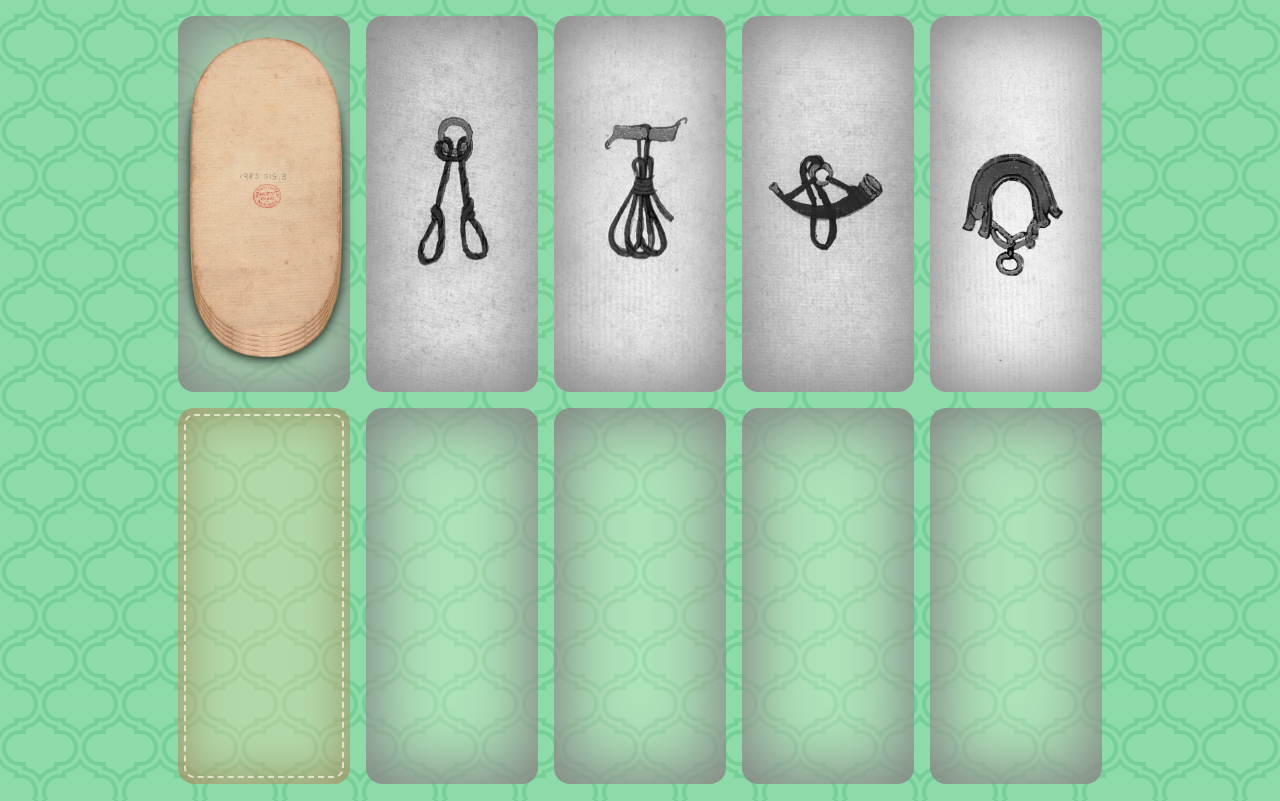
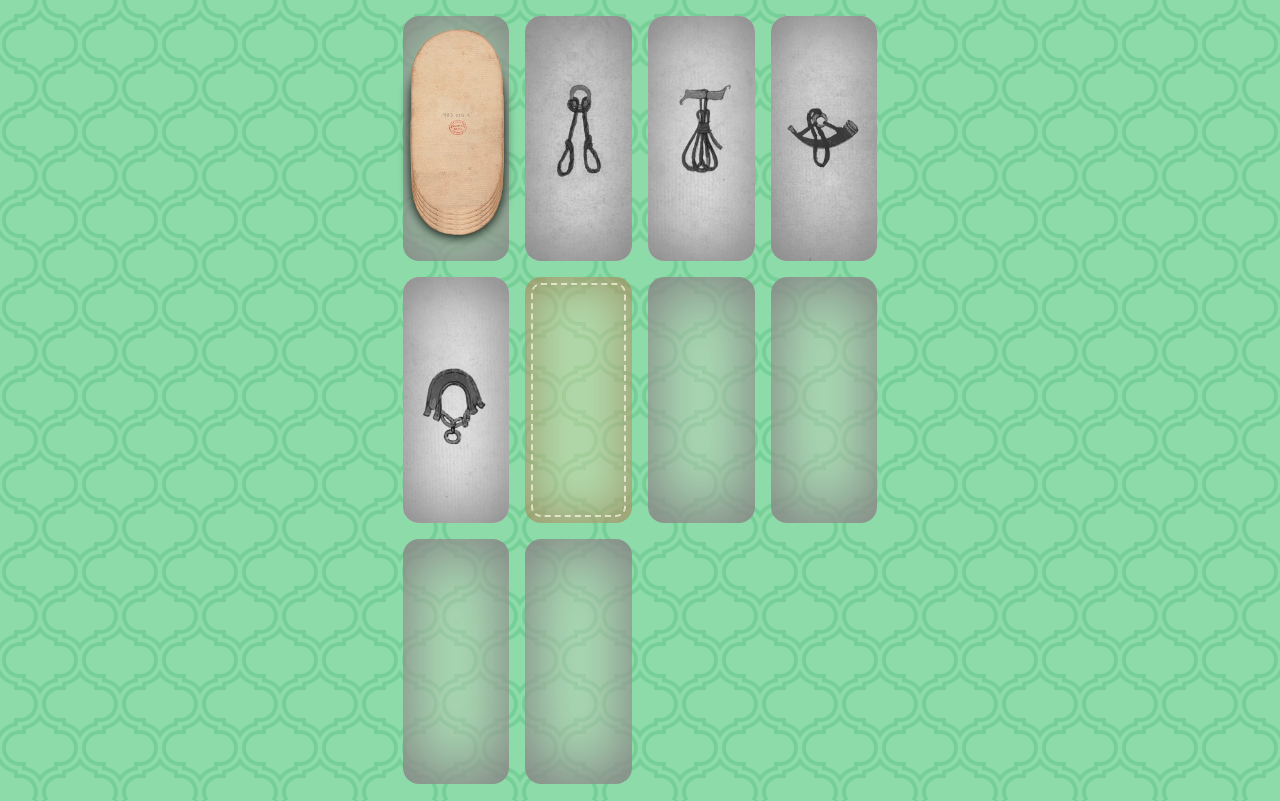
Before and after one commit to ncgordan/Solitario-Cloisters, a plain HTML site: page index.html in a window 1280 px wide. Shown: the top 801 px of the page. Drawn offline with Linux system fonts and the light colour scheme.

Commit message:
change grid to 4x3

```diff
--- a/css/tarot.css
+++ b/css/tarot.css
@@ -124,6 +124,14 @@ figure>figcaption {
         {
             filter: grayscale(1);
         }
+        article{
+            --cols: 4;
+            --rows: 3;
+            /* ancho máximo de carta para que quepan todas las filas en el alto */
+            --card-max-h: calc((100dvh - var(--rows) * 2rem - (var(--rows) + 1) * var(--gap)) / (2 * var(--rows)));
+            grid-template-columns: repeat(var(--cols), minmax(0, var(--card-max-h)));
+            grid-template-rows: repeat(var(--rows), auto);
+        }
         article > section{
             display: flex;
             flex-flow: column;
@@ -131,7 +139,7 @@ figure>figcaption {
             align-items: center;
             border: 0px dashed lightgrey;
             /* alto = alto de la carta (ancho de columna x2, máx. 192px de ancho) + margen */
-            min-height: calc(min((100cqw - 4 * var(--gap)) / 5, 192px, (100dvh - 4rem - 3 * var(--gap)) / 4) * 2 + 2rem);
+            min-height: calc(min((100cqw - (var(--cols) - 1) * var(--gap)) / var(--cols), 192px, var(--card-max-h)) * 2 + 2rem);
             position: relative;
             box-shadow: inset 0px 0px 65px 10px grey;
             border-radius: 1rem;
```
Also changed, not shown: 1 other file.
